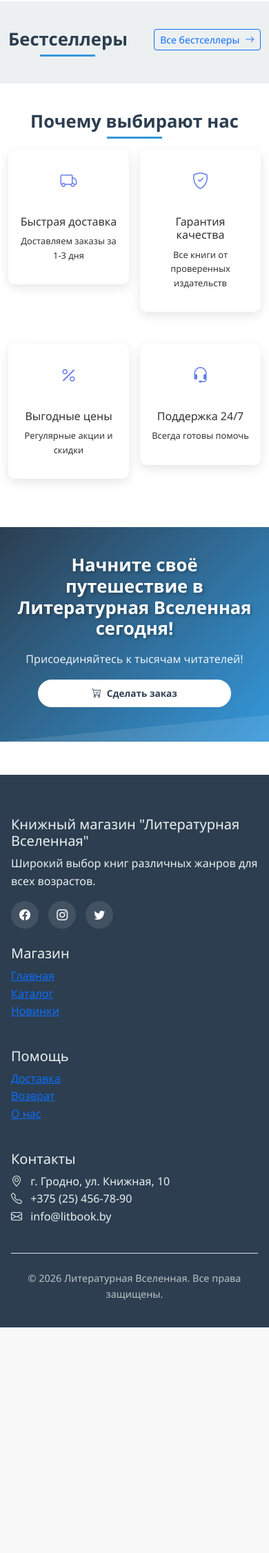
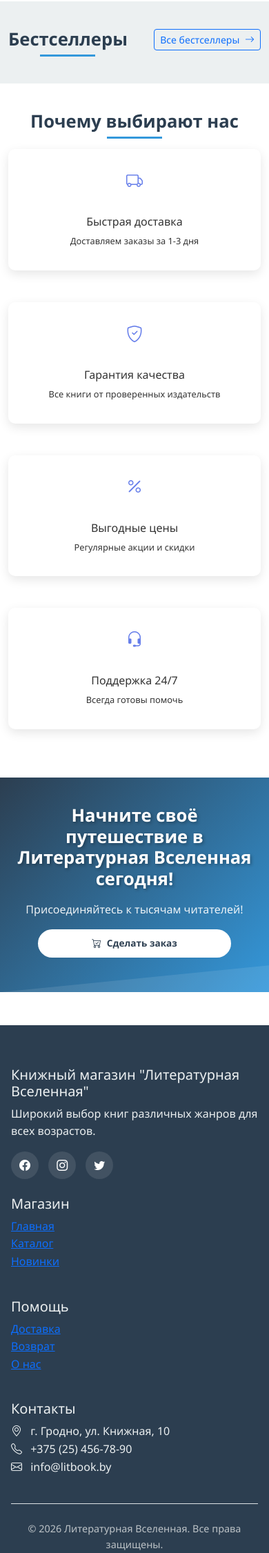
Before and after one commit to TheLastSurvived/book-shop-flask, a Flask app: page / in a window 390 px wide. Shown: the part 898-3149 px from the top of the page at 69% size. Before the commit the page ends 2822 px from the top, so only its background shows below. Run offline with Flask 3, Linux system fonts and the light colour scheme; some libraries are stand-ins or nearby versions.

Commit message:
fix grid

```diff
--- a/static/css/style.css
+++ b/static/css/style.css
@@ -2432,3 +2432,16 @@ footer {
 .books-grid .book-card {
     height: 100%;
 }
+
+
+@media (max-width: 992px) {
+    .books-grid {
+        grid-template-columns: 1fr;
+    }
+
+    .row.g-3 > [class*="col-"],
+    .row.g-4 > [class*="col-"] {
+        flex: 0 0 100%;
+        max-width: 100%;
+    }
+}
```
